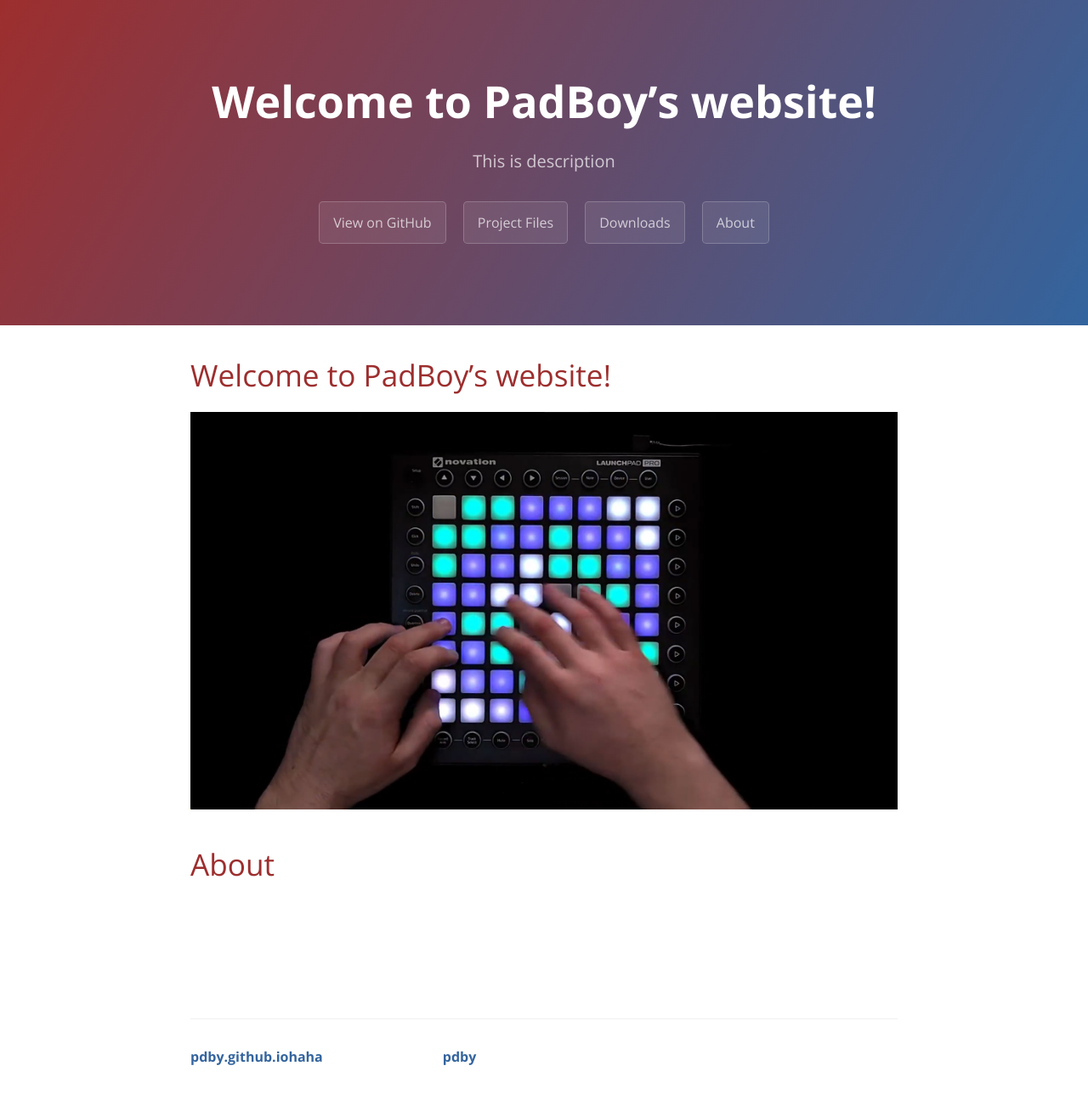
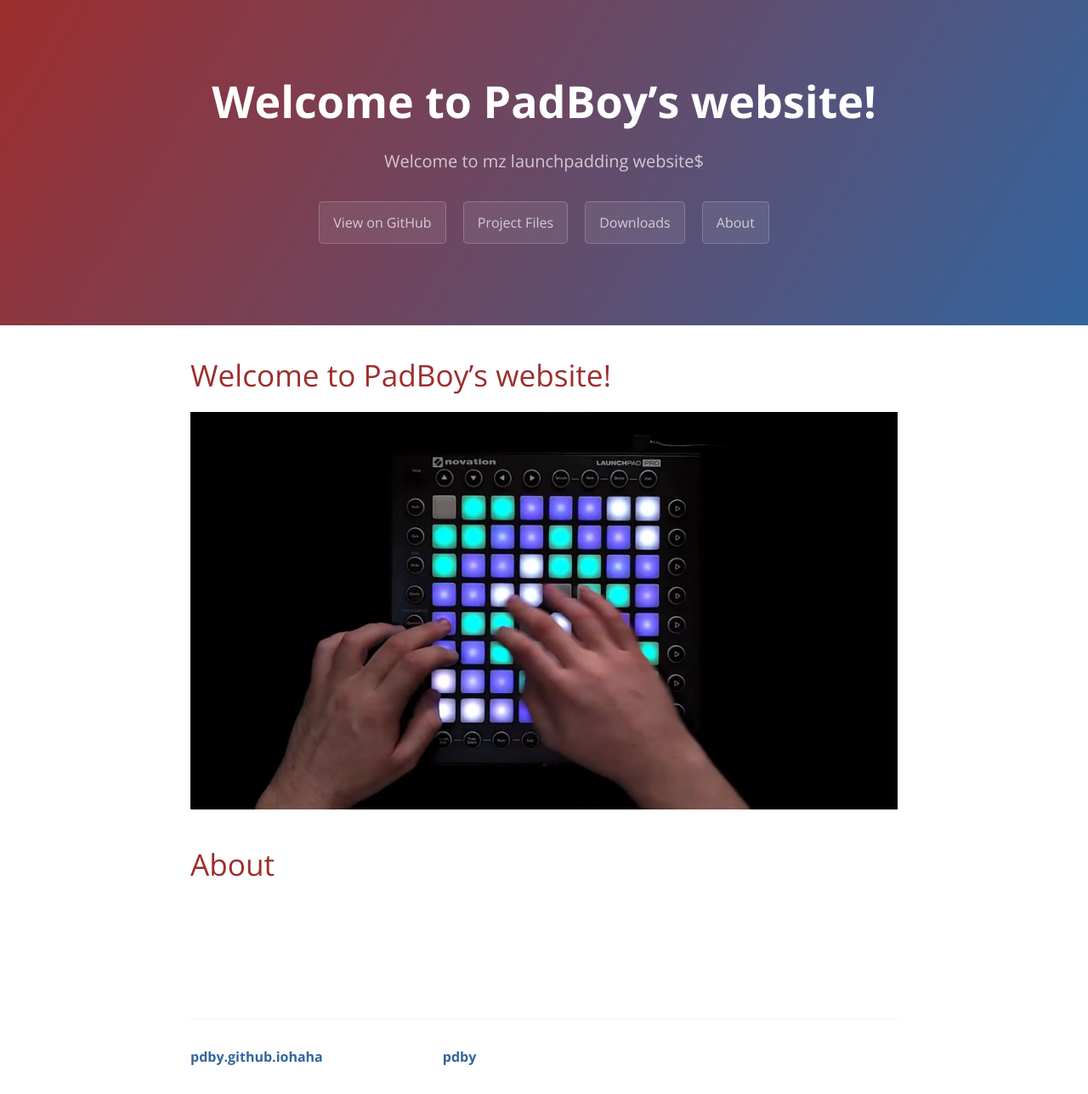
Before and after one commit to pdby/pdby.github.iohaha, a Jekyll site: the page built from index.md, in a window 1280 px wide. Shown: the whole page at 85% size. Built offline with Jekyll 4.4.1, drawn with Linux system fonts in a browser that asks for light colours; our own code applies the rules of GitHub Pages for plain Markdown files; comment, search, counter and statistics services are not loaded.

Commit message:
Update _config.yml

```diff
--- a/_config.yml
+++ b/_config.yml
@@ -2,7 +2,7 @@ remote_theme: lewismiddleton/cayman-dark
 plugins:
 - jekyll-remote-theme # add this line to the plugins list if you already have one
 title: PadBoy
-description: This is description
+description: Welcome to mz launchpadding website$
 show_downloads: true
 github:
   zip_url: https://pdby.github.io/project-files.html
```
